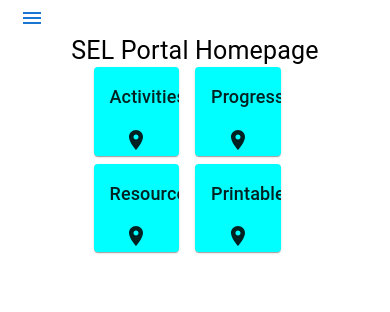
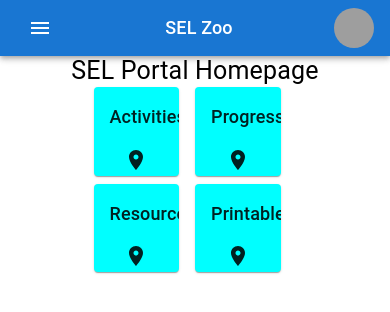
Before and after one commit to liu-caro/sel-site, a React (Create React App) app: page / in a window 390 px wide. Shown: the top 312 px of the page. Built offline with nearby package versions, Linux system fonts and the light colour scheme; grey boxes are pictures that could not be loaded.

Commit message:
set up responsive menu bar

```diff
--- a/src/App.js
+++ b/src/App.js
@@ -1,23 +1,26 @@
-import { ThemeProvider } from "@mui/system";
-import { BrowserRouter as Router, Routes, Route } from "react-router-dom";
-import Drawer from "./components/Drawer";
-import HomePage from "./screens/HomePage";
-import ActivitiesPage from "./screens/ActivitiesPage";
-import ExamplePage from "./screens/ExamplePage";
-import RelationshipSkillsPage from './screens/SelCategories/RelationshipSkillsPage'
-import RSCountMeDownActivity from "./screens/RelationshipSkillsActivities/RSCountMeDownActivity";
-import LandingPage from "./screens/LandingPage";
-import { theme } from "./utils/theme";
+import { ThemeProvider } from '@mui/system';
+import { BrowserRouter as Router, Routes, Route } from 'react-router-dom';
+import MenuBar from './components/MenuBar';
+import HomePage from './screens/HomePage';
+import ActivitiesPage from './screens/ActivitiesPage';
+import ExamplePage from './screens/ExamplePage';
+import RelationshipSkillsPage from './screens/SelCategories/RelationshipSkillsPage';
+import RSCountMeDownActivity from './screens/RelationshipSkillsActivities/RSCountMeDownActivity';
+import LandingPage from './screens/LandingPage';
+import { theme } from './utils/theme';
 
 const App = () => {
   return (
     <ThemeProvider theme={theme}>
       <Router>
-        <Drawer />
+        <MenuBar />
         <Routes>
           <Route path="/home" element={<HomePage />} />
           <Route path="/activities" element={<ActivitiesPage />} />
-          <Route path="/categories/relationship-skills" element={<RelationshipSkillsPage />} />
+          <Route
+            path="/categories/relationship-skills"
+            element={<RelationshipSkillsPage />}
+          />
           <Route path="/example" element={<ExamplePage />} />
           <Route path="/rs/count-me-down" element={<RSCountMeDownActivity />} />
           <Route path="*" element={<HomePage />} />
--- /dev/null
+++ b/src/components/MenuBar.js
@@ -0,0 +1,158 @@
+import * as React from 'react';
+import AppBar from '@mui/material/AppBar';
+import Box from '@mui/material/Box';
+import Toolbar from '@mui/material/Toolbar';
+import IconButton from '@mui/material/IconButton';
+import Typography from '@mui/material/Typography';
+import Menu from '@mui/material/Menu';
+import MenuIcon from '@mui/icons-material/Menu';
+import Container from '@mui/material/Container';
+import Avatar from '@mui/material/Avatar';
+import Button from '@mui/material/Button';
+import Tooltip from '@mui/material/Tooltip';
+import MenuItem from '@mui/material/MenuItem';
+import { Link } from 'react-router-dom';
+
+const pages = [
+  ['Home', '/home'],
+  ['Activities', '/activities'],
+  ['Progress', '/home'],
+  ['Resources', '/home'],
+  ['Printables', '/home'],
+];
+const settings = ['Profile', 'Account', 'Dashboard', 'Logout'];
+
+const ResponsiveAppBar = () => {
+  const [anchorElNav, setAnchorElNav] = React.useState(null);
+  const [anchorElUser, setAnchorElUser] = React.useState(null);
+
+  const handleOpenNavMenu = (event) => {
+    setAnchorElNav(event.currentTarget);
+  };
+  const handleOpenUserMenu = (event) => {
+    setAnchorElUser(event.currentTarget);
+  };
+
+  const handleCloseNavMenu = () => {
+    setAnchorElNav(null);
+  };
+
+  const handleCloseUserMenu = () => {
+    setAnchorElUser(null);
+  };
+
+  return (
+    <AppBar position="static">
+      <Container maxWidth="xl">
+        <Toolbar disableGutters>
+          <Typography
+            variant="h6"
+            noWrap
+            component="div"
+            sx={{ mr: 2, display: { xs: 'none', md: 'flex' } }}
+          >
+            SEL Zoo
+          </Typography>
+
+          <Box sx={{ flexGrow: 1, display: { xs: 'flex', md: 'none' } }}>
+            <IconButton
+              size="large"
+              aria-label="account of current user"
+              aria-controls="menu-appbar"
+              aria-haspopup="true"
+              onClick={handleOpenNavMenu}
+              color="inherit"
+            >
+              <MenuIcon />
+            </IconButton>
+            <Menu
+              id="menu-appbar"
+              anchorEl={anchorElNav}
+              anchorOrigin={{
+                vertical: 'bottom',
+                horizontal: 'left',
+              }}
+              keepMounted
+              transformOrigin={{
+                vertical: 'top',
+                horizontal: 'left',
+              }}
+              open={Boolean(anchorElNav)}
+              onClose={handleCloseNavMenu}
+              sx={{
+                display: { xs: 'block', md: 'none' },
+              }}
+            >
+              {pages.map(([pageName, pageLink]) => (
+                <MenuItem
+                  key={pageName}
+                  onClick={handleCloseNavMenu}
+                  component={Link}
+                  to={pageLink}
+                >
+                  <Link to={pageLink}>
+                    <Typography textAlign="center">{pageName}</Typography>
+                  </Link>
+                </MenuItem>
+              ))}
+            </Menu>
+          </Box>
+          <Typography
+            variant="h6"
+            noWrap
+            component="div"
+            sx={{ flexGrow: 1, display: { xs: 'flex', md: 'none' } }}
+          >
+            SEL Zoo
+          </Typography>
+          <Box sx={{ flexGrow: 1, display: { xs: 'none', md: 'flex' } }}>
+            {pages.map(([pageName, pageLink]) => (
+              <div>
+                <Link to={pageLink} style={{ textDecoration: 'none' }}>
+                  <Button
+                    key={pageName}
+                    onClick={handleCloseNavMenu}
+                    sx={{ my: 2, color: 'white', display: 'block' }}
+                  >
+                    {pageName}
+                  </Button>
+                </Link>
+              </div>
+            ))}
+          </Box>
+
+          <Box sx={{ flexGrow: 0 }}>
+            <Tooltip title="Open settings">
+              <IconButton onClick={handleOpenUserMenu} sx={{ p: 0 }}>
+                <Avatar alt="Remy Sharp" src="/static/images/avatar/2.jpg" />
+              </IconButton>
+            </Tooltip>
+            <Menu
+              sx={{ mt: '45px' }}
+              id="menu-appbar"
+              anchorEl={anchorElUser}
+              anchorOrigin={{
+                vertical: 'top',
+                horizontal: 'right',
+              }}
+              keepMounted
+              transformOrigin={{
+                vertical: 'top',
+                horizontal: 'right',
+              }}
+              open={Boolean(anchorElUser)}
+              onClose={handleCloseUserMenu}
+            >
+              {settings.map((setting) => (
+                <MenuItem key={setting} onClick={handleCloseUserMenu}>
+                  <Typography textAlign="center">{setting}</Typography>
+                </MenuItem>
+              ))}
+            </Menu>
+          </Box>
+        </Toolbar>
+      </Container>
+    </AppBar>
+  );
+};
+export default ResponsiveAppBar;
```
